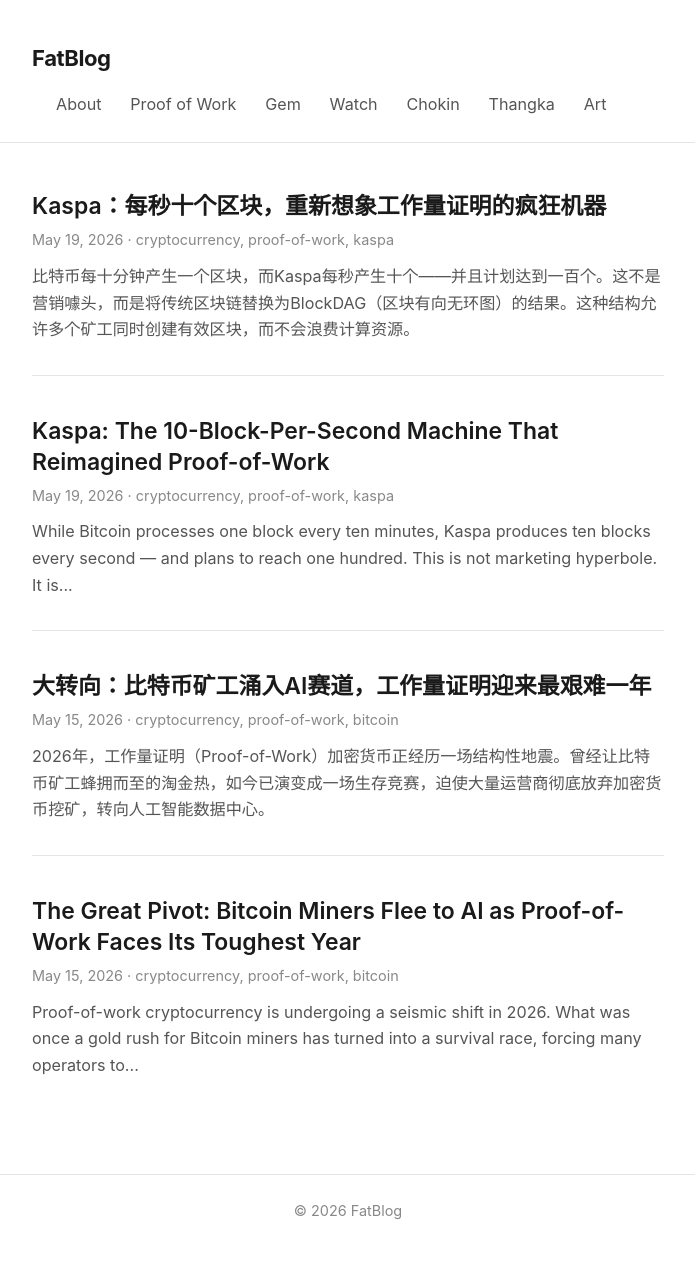
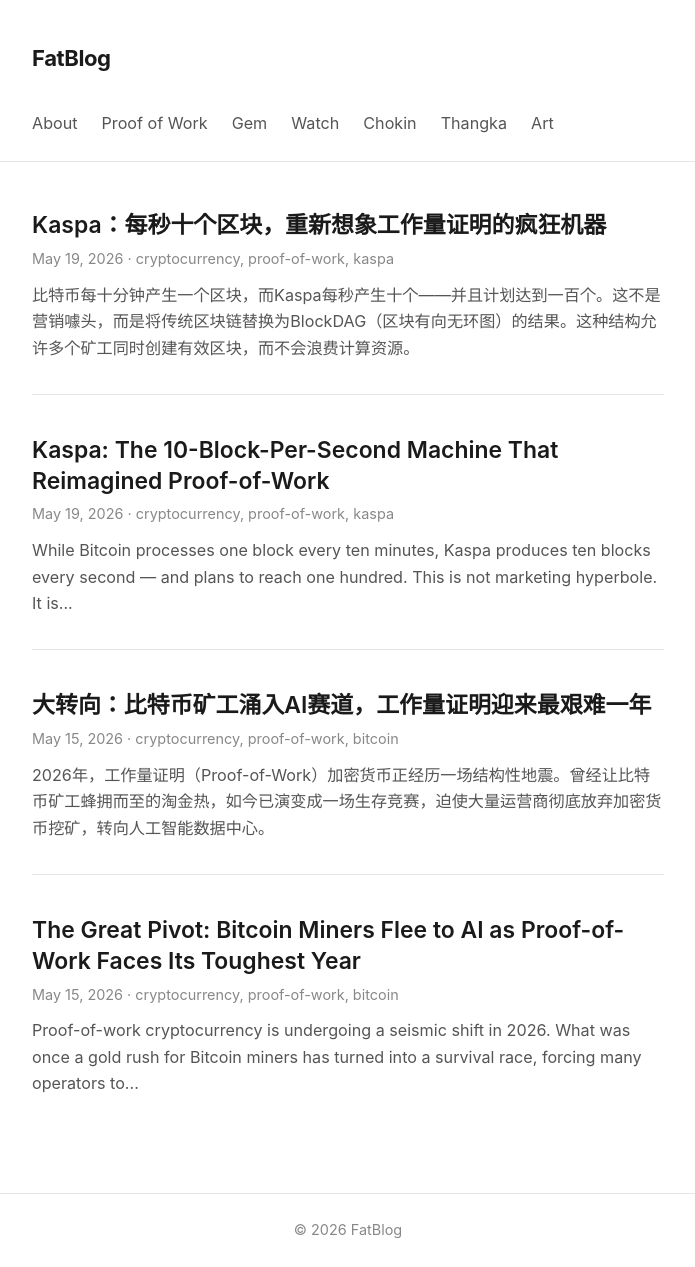
Before and after one commit to vfxowlsyvh/vfxowlsyvh.github.io, a Jekyll site: the page built from index.md, in a window 1280 px wide. Shown: the whole page, without its empty margins (292-987 px from the left). Built offline with Jekyll 4.4.1, drawn with Linux system fonts in a browser that asks for light colours.

Commit message:
Left-align nav links for clean wrapping

```diff
--- a/assets/main.css
+++ b/assets/main.css
@@ -43,10 +43,10 @@ body {
 
 .site-header .wrapper {
   display: flex;
-  justify-content: space-between;
+  justify-content: flex-start;
   align-items: baseline;
   flex-wrap: wrap;
-  gap: 12px;
+  gap: 32px;
 }
 
 .site-title {
@@ -61,8 +61,13 @@ body {
   color: var(--accent);
 }
 
+.site-nav {
+  display: flex;
+  flex-wrap: wrap;
+  gap: 24px;
+}
+
 .site-nav a {
-  margin-left: 24px;
   font-size: 0.95rem;
   color: var(--text-light);
   text-decoration: none;
@@ -292,8 +297,12 @@ body {
     margin-bottom: 32px;
   }
 
-  .site-nav a {
-    margin-left: 16px;
+  .site-header .wrapper {
+    gap: 20px;
+  }
+
+  .site-nav {
+    gap: 16px;
   }
 
   .post-header h1 {
```
